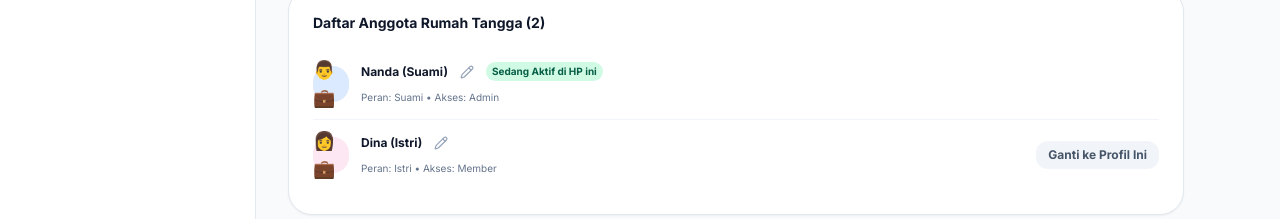
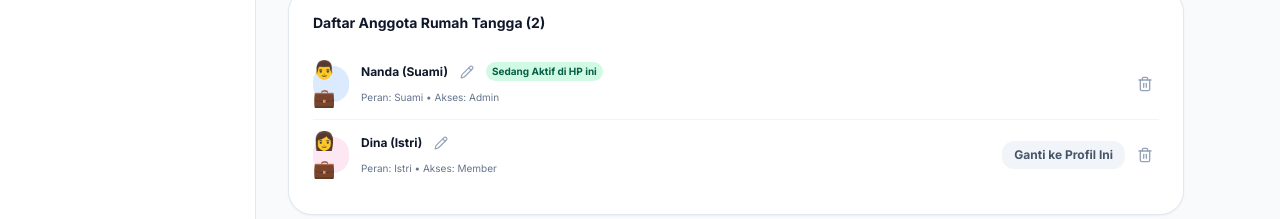
Before and after one commit to nandaekonew/navi-keuangan, a Next.js app: page /settings in a window 1280 px wide. Shown: the part 456-675 px from the top of the page. Built offline with nearby package versions, Linux system fonts and the light colour scheme; no server answers.

Commit message:
feat: tambahkan fitur hapus user anggota rumah tangga di pengaturan

```diff
--- a/src/app/(dashboard)/settings/page.tsx
+++ b/src/app/(dashboard)/settings/page.tsx
@@ -15,6 +15,7 @@ import {
   RefreshCw,
   Share2,
   Pencil,
+  Trash2,
 } from 'lucide-react';
 
 export default function SettingsPage() {
@@ -26,6 +27,7 @@ export default function SettingsPage() {
     switchPersona,
     joinHouseholdByCode,
     updateMemberName,
+    deleteMember,
   } = useNaviStore();
 
   const [nameInput, setNameInput] = useState(household.name);
@@ -222,6 +224,7 @@ export default function SettingsPage() {
                   </div>
                 </div>
 
+                <div className="flex items-center gap-1.5">
                   {!isCurrent && (
                     <button
                       onClick={() => switchPersona(member.persona)}
@@ -230,6 +233,21 @@ export default function SettingsPage() {
                       Ganti ke Profil Ini
                     </button>
                   )}
+
+                  {members.length > 1 && (
+                    <button
+                      onClick={() => {
+                        if (confirm(`Yakin ingin menghapus anggota "${member.full_name}" dari rumah tangga?`)) {
+                          deleteMember(member.id);
+                        }
+                      }}
+                      title="Hapus Anggota"
+                      className="p-1.5 text-slate-400 hover:text-red-500 hover:bg-red-50 dark:hover:bg-red-950/40 rounded-xl transition"
+                    >
+                      <Trash2 className="w-4 h-4" />
+                    </button>
+                  )}
+                </div>
               </div>
             );
           })}
--- a/src/lib/store/useNaviStore.ts
+++ b/src/lib/store/useNaviStore.ts
@@ -263,6 +263,7 @@ interface NaviStoreState {
   setCurrentUser: (user: UserProfile) => void;
   setHouseholdName: (name: string) => void;
   updateMemberName: (id: string, newName: string) => void;
+  deleteMember: (id: string) => void;
   joinHouseholdByCode: (code: string, newMemberName: string, persona: UserPersona) => boolean;
 
   // CRUD Transaksi
@@ -351,6 +352,28 @@ export const useNaviStore = create<NaviStoreState>()(
         if (isSupabaseConfigured()) {
           const supabase = createClient();
           supabase.from('users').update({ full_name: trimmed }).eq('id', id).then();
+        }
+      },
+
+      deleteMember: (id: string) => {
+        const state = get();
+        if (state.members.length <= 1) {
+          alert('Tidak dapat menghapus. Rumah tangga minimal harus memiliki 1 anggota.');
+          return;
+        }
+
+        const remainingMembers = state.members.filter((m) => m.id !== id);
+        const newCurrentUser =
+          state.currentUser.id === id ? remainingMembers[0] : state.currentUser;
+
+        set({
+          members: remainingMembers,
+          currentUser: newCurrentUser,
+        });
+
+        if (isSupabaseConfigured()) {
+          const supabase = createClient();
+          supabase.from('users').delete().eq('id', id).then();
         }
       },
 
```
Lines whose indentation alone changed are shown as unchanged.
